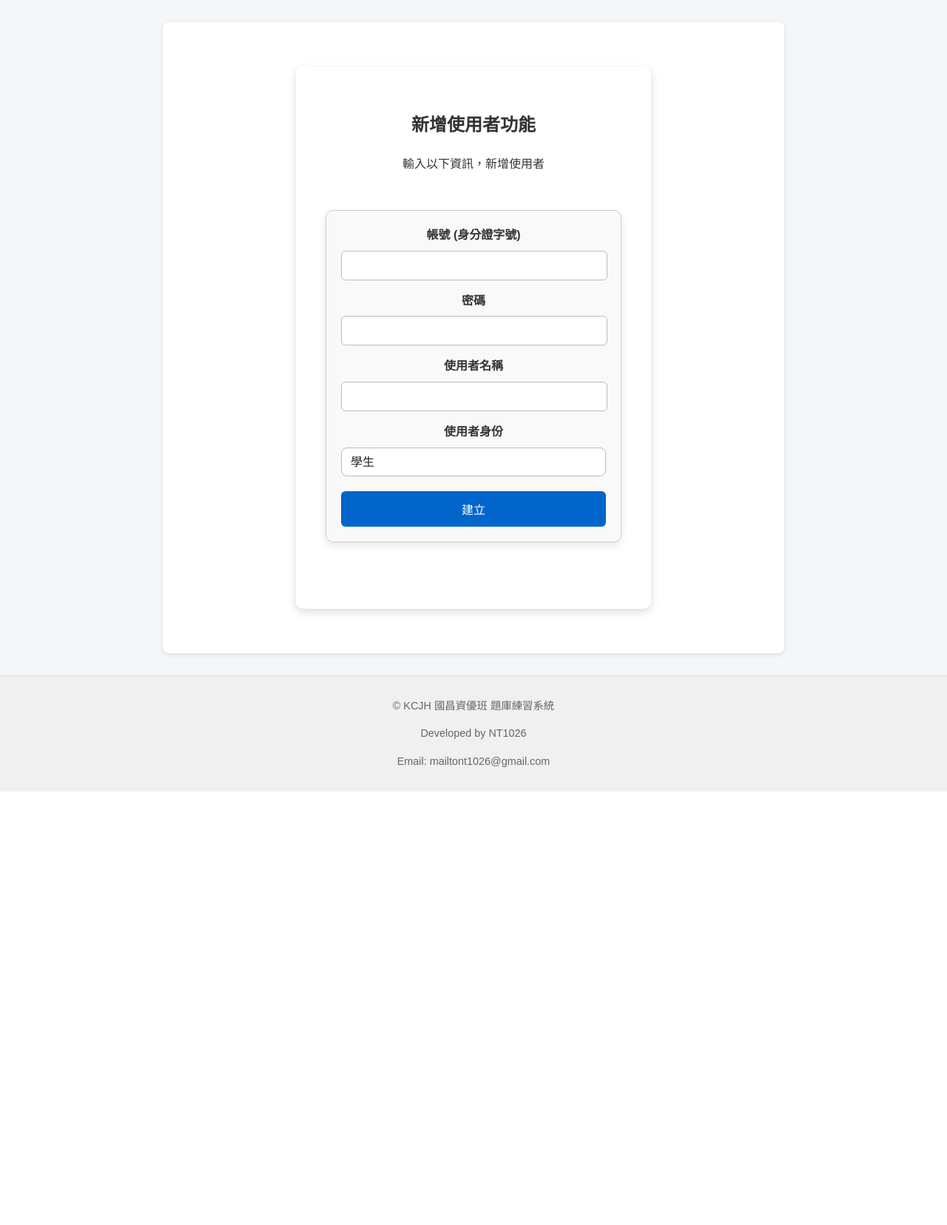
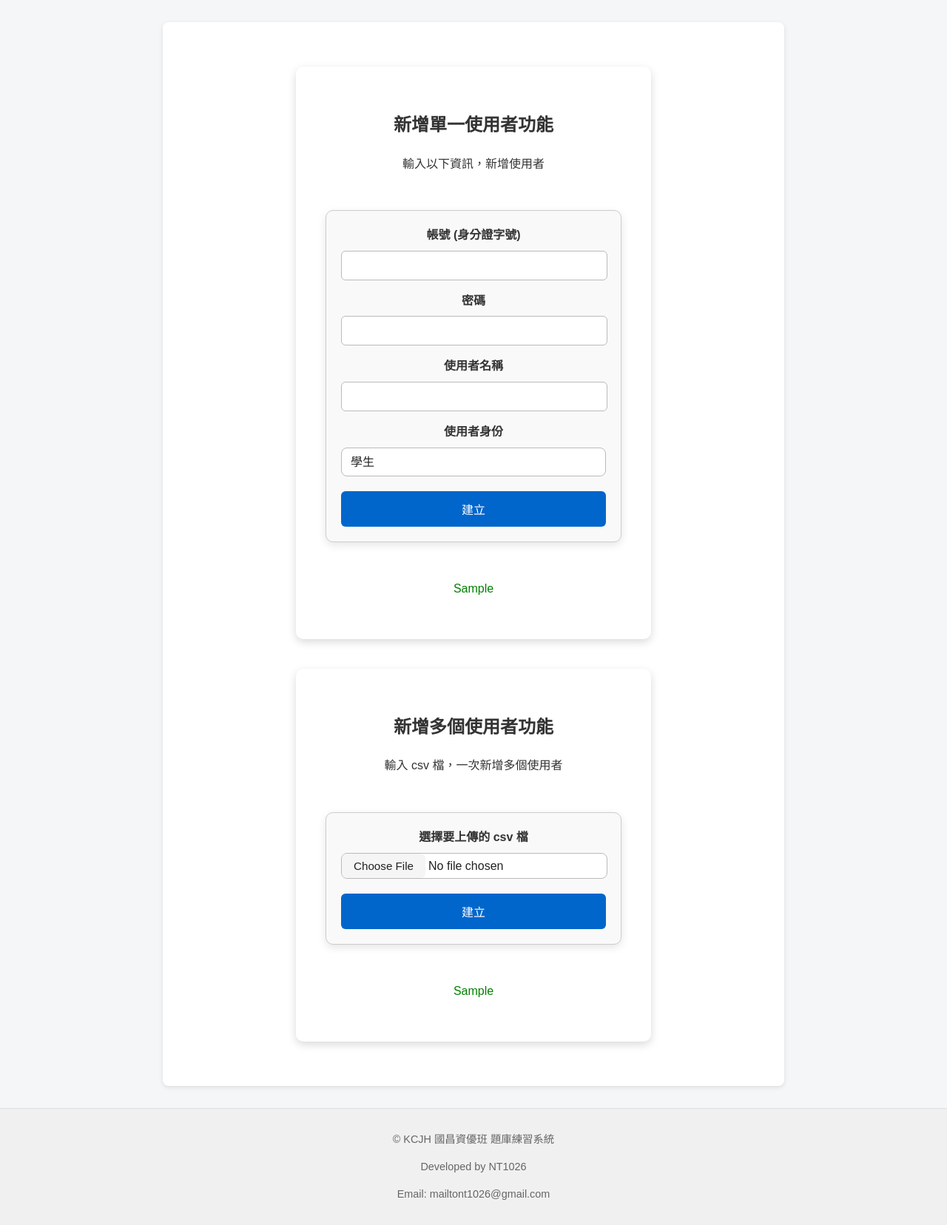
Before and after one commit to NT1026/question_bank_demo, a FastAPI app: template templates/user_create.html in a window 1280 px wide. Shown: the part 68-1724 px from the top of the page at 74% size. Before the commit the page ends 1138 px from the top, so only its background shows below. Run offline with FastAPI, Linux system fonts and the light colour scheme; the template is opened without the code that fills it: most values are stand-ins (such as "Sample title", 1, 10 or a date in 2020).

Commit message:
feat: 新增 教師新增多個使用者 功能

```diff
--- a/static/css/style.css
+++ b/static/css/style.css
@@ -431,6 +431,42 @@ footer {
     transform: translateY(0.5px);
 }
 
+.user-function input[type="file"] {
+    -webkit-appearance: none;
+    -moz-appearance: none;
+    appearance: none;
+    width: 100%;
+    font-size: 1rem;
+    border: 1px solid #bbb;
+    border-radius: 8px;
+    background-color: #fff;
+    color: #222;
+    transition: border-color 0.18s ease, box-shadow 0.18s ease,
+        transform 0.06s ease;
+    cursor: pointer;
+    margin: 0px 0px 20px;
+}
+
+.user-function input[type="file"]::file-selector-button {
+    padding: 8px 16px;
+    border: none;
+    border-radius: 6px;
+    background-color: #f5f5f5;
+    color: #222;
+    font-size: 0.95rem;
+    cursor: pointer;
+    transition: background-color 0.18s ease, transform 0.06s ease;
+}
+
+.user-function input[type="file"]::file-selector-button:hover {
+    background-color: #e0e0e0;
+}
+
+.user-function input[type="file"]::file-selector-button:active {
+    transform: translateY(0.5px);
+}
+
+
 /* question_create.html and question_read.html and question_delete.html */
 .question-function {
     max-width: 400px;
--- a/templates/question_create.html
+++ b/templates/question_create.html
@@ -8,7 +8,7 @@
         enctype="multipart/form-data"
     >
         <label for="file"
-            >選擇要上傳的檔案<br />(檔名格式：M-xxx.jpg / N-xxx.jpg)</label
+            >選擇要上傳的題目<br />(檔名格式：M-xxx.jpg / N-xxx.jpg)</label
         >
         <input type="file" name="file" id="file" required />
         <label for="answer">請輸入本題的答案</label>
--- a/templates/user_create.html
+++ b/templates/user_create.html
@@ -1,6 +1,6 @@
 {% extends "base.html" %} {% block content %}
 <div class="user-function">
-    <h2>新增使用者功能</h2>
+    <h2>新增單一使用者功能</h2>
     <p>輸入以下資訊，新增使用者</p>
     <form action="/teacher/user/create" method="post">
         <label for="username">帳號 (身分證字號)</label>
@@ -16,10 +16,29 @@
         </select>
         <button type="submit">建立</button>
     </form>
-    {% if error %}
-    <p style="color: red">{{ error }}</p>
-    {% endif %} {% if success %}
-    <p style="color: green">{{ success }}</p>
+    {% if error_single %}
+    <p style="color: red">{{ error_single }}</p>
+    {% endif %} {% if success_single %}
+    <p style="color: green">{{ success_single }}</p>
+    {% endif %}
+</div>
+
+<div class="user-function">
+    <h2>新增多個使用者功能</h2>
+    <p>輸入 csv 檔，一次新增多個使用者</p>
+    <form
+        action="/teacher/users/create"
+        method="post"
+        enctype="multipart/form-data"
+    >
+        <label for="file">選擇要上傳的 csv 檔</label>
+        <input type="file" name="file" id="file" required />
+        <button type="submit">建立</button>
+    </form>
+    {% if error_multiple %}
+    <p style="color: red">{{ error_multiple }}</p>
+    {% endif %} {% if success_multiple %}
+    <p style="color: green">{{ success_multiple }}</p>
     {% endif %}
 </div>
 {% endblock %}
```
Also changed, not shown: api/routers/teacher_user_page.py (+78 -5 lines).
